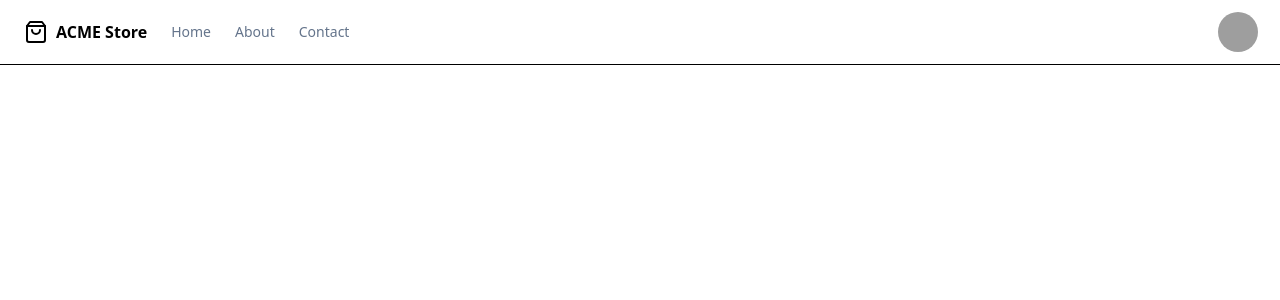
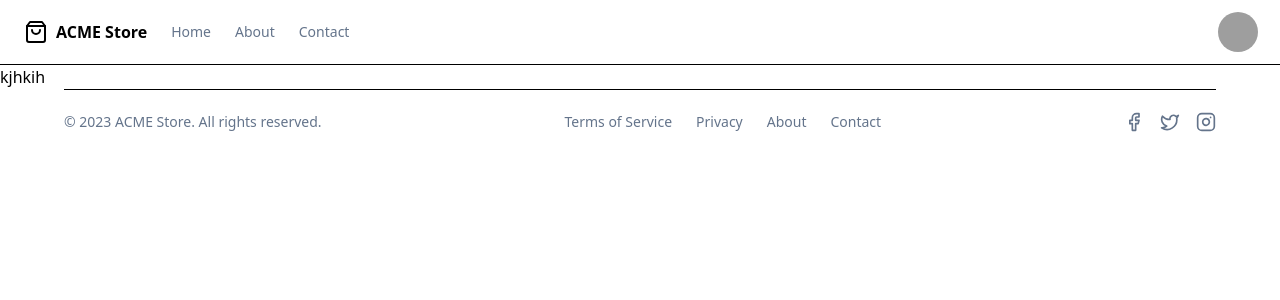
Before and after one commit to Hasnaint037/fyp_final, a React (Vite) app: page /home in a window 1280 px wide. Shown: the top 300 px of the page. Built offline with nearby package versions, Linux system fonts and the light colour scheme; grey boxes are pictures that could not be loaded.

Commit message:
dashboard and footer completed

```diff
--- a/src/App.jsx
+++ b/src/App.jsx
@@ -6,6 +6,7 @@ import Dashboard from './screeens/dashboard'
 import { Routes, Route } from 'react-router-dom';
 import ProtectedRoute from './components/static/ProtectedRoute';
 import Header from './components/static/Header';
+import Footer from './components/static/Footer';
 
 function App() {
   return (
@@ -15,8 +16,9 @@ function App() {
         <Route path="/signup" element={<Signup />} />
         <Route path="/login" element={<Login />} />
         <Route path='/dashboard' element={<Dashboard />} />
-        <Route path="/" element={<ProtectedRoute><Home /></ProtectedRoute>}></Route>
+        <Route path="/home" element={<ProtectedRoute><Home /></ProtectedRoute>}></Route>
       </Routes>
+      <Footer />
     </div>
   )
 }
--- /dev/null
+++ b/src/components/static/Footer.jsx
@@ -0,0 +1,87 @@
+import React from 'react'
+import { Link } from 'react-router-dom'
+
+function Footer() {
+  return (
+    <div>
+      <footer className="border-t bg-background w-[90%] m-auto">
+        <div className="container flex flex-col items-center justify-between gap-4 py-6 md:h-16 md:flex-row md:py-0">
+          <div className="text-center text-sm text-muted-foreground md:text-left">
+            © 2023 ACME Store. All rights reserved.
+          </div>
+          <nav className="flex gap-4 sm:gap-6">
+            <Link href="#" className="text-sm text-muted-foreground hover:underline">
+              Terms of Service
+            </Link>
+            <Link href="#" className="text-sm text-muted-foreground hover:underline">
+              Privacy
+            </Link>
+            <Link href="#" className="text-sm text-muted-foreground hover:underline">
+              About
+            </Link>
+            <Link href="#" className="text-sm text-muted-foreground hover:underline">
+              Contact
+            </Link>
+          </nav>
+          <div className="flex items-center gap-4">
+            <Link href="#" className="text-muted-foreground hover:text-foreground">
+              <svg
+                xmlns="http://www.w3.org/2000/svg"
+                width="24"
+                height="24"
+                viewBox="0 0 24 24"
+                fill="none"
+                stroke="currentColor"
+                strokeWidth="2"
+                strokeLinecap="round"
+                strokeLinejoin="round"
+                className="h-5 w-5"
+              >
+                <path d="M18 2h-3a5 5 0 0 0-5 5v3H7v4h3v8h4v-8h3l1-4h-4V7a1 1 0 0 1 1-1h3z" />
+              </svg>
+              <span className="sr-only">Facebook</span>
+            </Link>
+            <Link href="#" className="text-muted-foreground hover:text-foreground">
+              <svg
+                xmlns="http://www.w3.org/2000/svg"
+                width="24"
+                height="24"
+                viewBox="0 0 24 24"
+                fill="none"
+                stroke="currentColor"
+                strokeWidth="2"
+                strokeLinecap="round"
+                strokeLinejoin="round"
+                className="h-5 w-5"
+              >
+                <path d="M22 4s-.7 2.1-2 3.4c1.6 10-9.4 17.3-18 11.6 2.2.1 4.4-.6 6-2C3 15.5.5 9.6 3 5c2.2 2.6 5.6 4.1 9 4-.9-4.2 4-6.6 7-3.8 1.1 0 3-1.2 3-1.2z" />
+              </svg>
+              <span className="sr-only">Twitter</span>
+            </Link>
+            <Link href="#" className="text-muted-foreground hover:text-foreground">
+              <svg
+                xmlns="http://www.w3.org/2000/svg"
+                width="24"
+                height="24"
+                viewBox="0 0 24 24"
+                fill="none"
+                stroke="currentColor"
+                strokeWidth="2"
+                strokeLinecap="round"
+                strokeLinejoin="round"
+                className="h-5 w-5"
+              >
+                <rect width="20" height="20" x="2" y="2" rx="5" ry="5" />
+                <path d="M16 11.37A4 4 0 1 1 12.63 8 4 4 0 0 1 16 11.37z" />
+                <line x1="17.5" x2="17.51" y1="6.5" y2="6.5" />
+              </svg>
+              <span className="sr-only">Instagram</span>
+            </Link>
+          </div>
+        </div>
+      </footer>
+    </div>
+  )
+}
+
+export default Footer
--- a/src/components/static/Header.jsx
+++ b/src/components/static/Header.jsx
@@ -19,7 +19,7 @@ function Header() {
                 <span className="sr-only">Toggle menu</span>
               </Button>
             </SheetTrigger>
-            <SheetContent side="left" className="w-[240px] sm:w-[300px]">
+            <SheetContent side="left" className="w-[240px] sm:w-[300px] bg-white">
               <div className="flex flex-col gap-6">
                 <div className="flex items-center gap-2">
                   <ShoppingBag className="h-6 w-6" />
--- a/src/screeens/dashboard/index.jsx
+++ b/src/screeens/dashboard/index.jsx
@@ -6,23 +6,22 @@ import { Button } from '@/components/ui/button'
 
 function index() {
   return (
-    <div className='w-[100vw] h-[100vh] p-8'>
-      <div className='flex gap-2 w-[90%] m-auto'>
-        <div className='w-[70%]'>
+    <div className='w-full'>
+      <div className='flex gap-2 flex-col lg:flex-row w-[90%] m-auto'>
+        <div className='w-[100%] lg:w-[70%]'>
           <ProductCountGraph />
         </div>
-        <div className='w-[30%] py-4'>
+        <div className='w-[100%] lg:w-[30%] py-4'>
           <OrderStatusGraph />
         </div>
       </div>
-      <div className='w-[90%] m-auto mt-5 mb-3'>
+      <div className='w-[90%] m-auto mt-5 mb-5 pb-3'>
         <div className='flex justify-between items-center mb-5'>
           <h1 className='text-xl font-bold'>Products</h1>
           <Button className="bg-black text-white">Add New Product</Button>
         </div>
         <ProductsTable />
       </div>
-      <p>thank you</p>
     </div>
   )
 }
```
